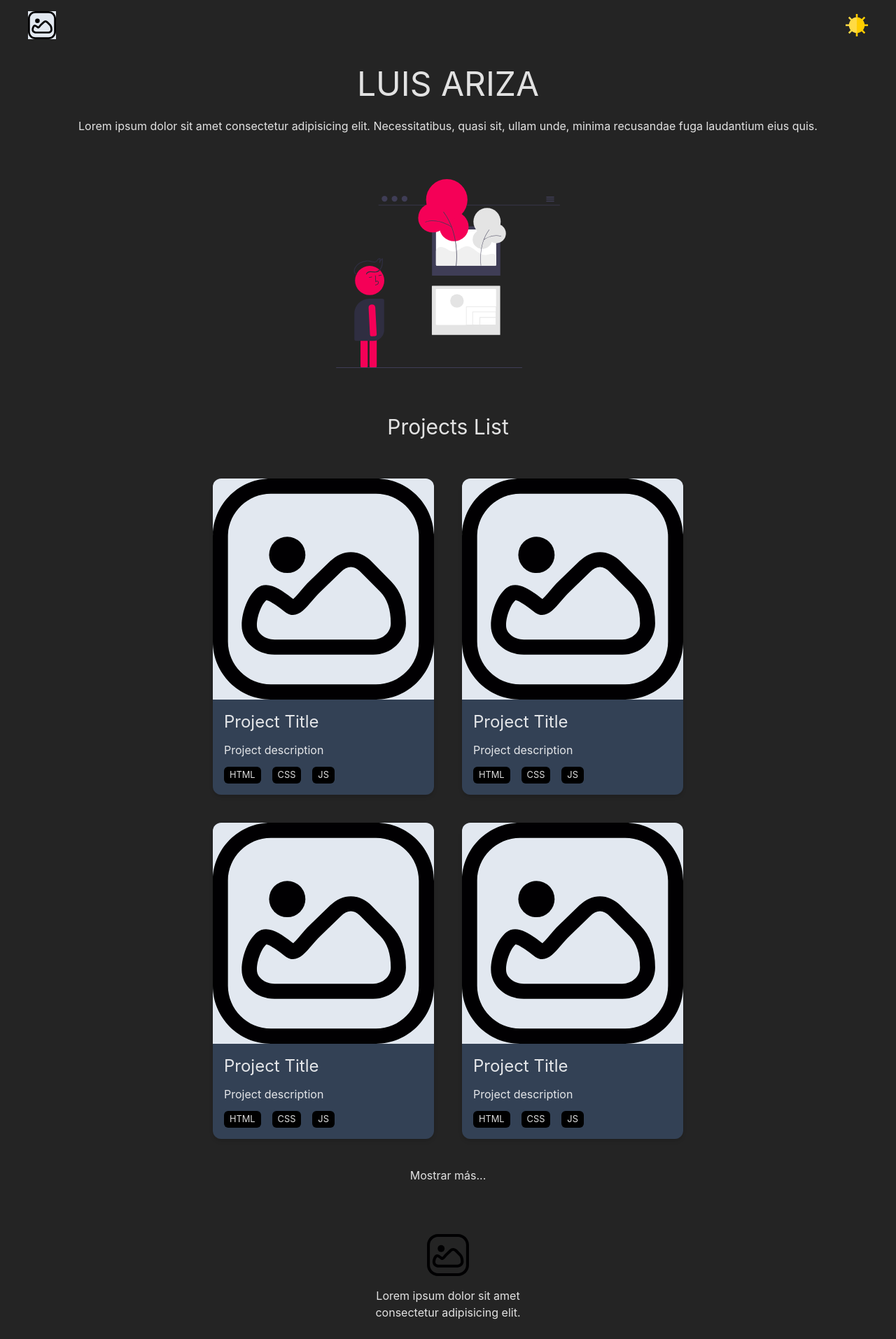
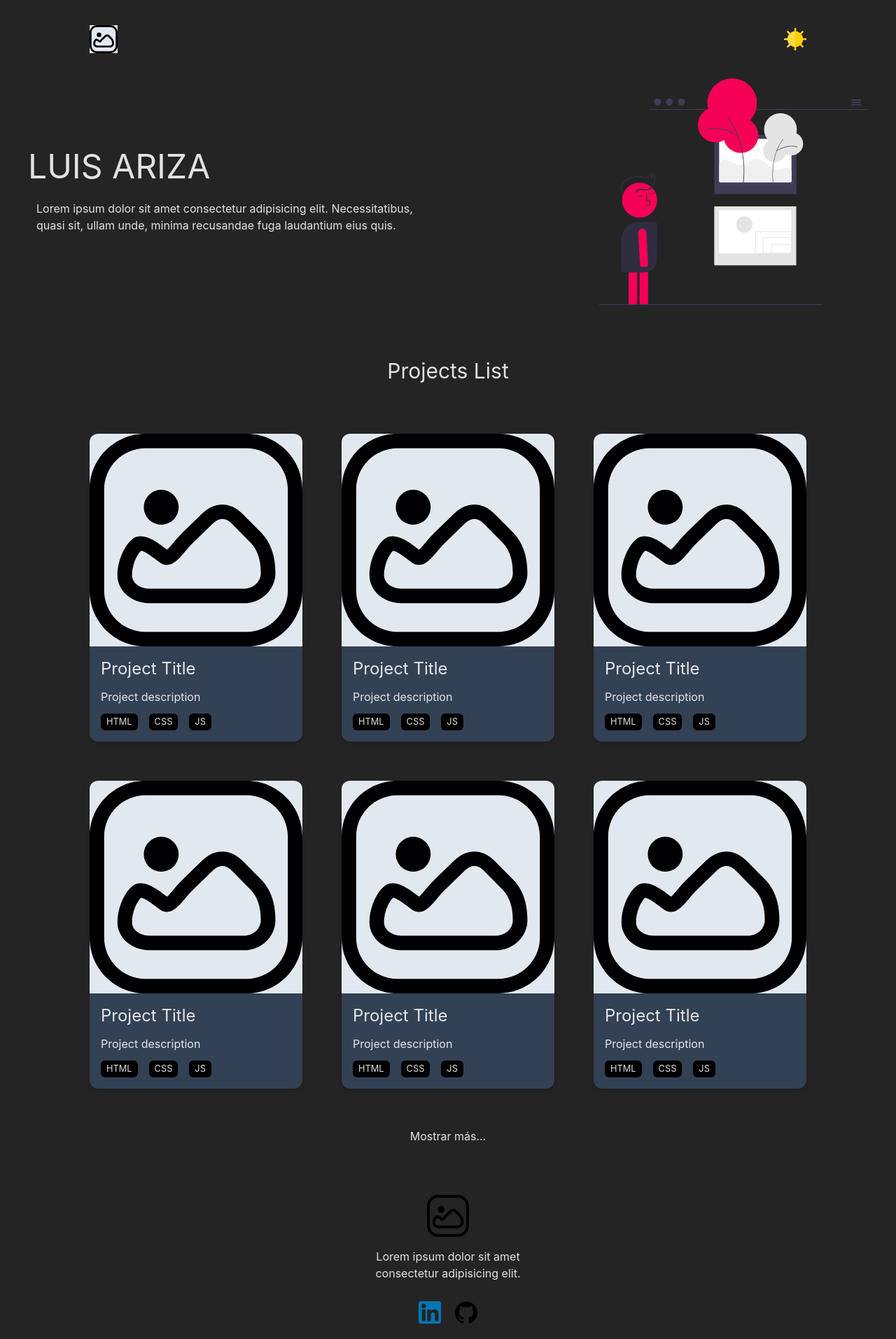
Before and after one commit to luisAriza/portfolio, a Vue app: page / in a window 1280 px wide. Shown: the top 1914 px of the page at 70% size. Built offline with nearby package versions, Linux system fonts and the light colour scheme.

Commit message:
Tablet:Estilos

```diff
--- a/src/App.vue
+++ b/src/App.vue
@@ -15,6 +15,6 @@ import TabBar from "./components/TabBar.vue";
 
 <style scoped lang="postcss">
 main {
-  @apply px-6 pt-40 pb-12 sm:px-10;
+  @apply px-6 pt-40 pb-12 sm:px-10 md:pt-10;
 }
 </style>
--- a/src/components/Footer.vue
+++ b/src/components/Footer.vue
@@ -12,7 +12,7 @@ footer
 
 <style scoped lang="postcss">
 footer {
-  @apply flex flex-col gap-4 items-center p-6 text-center sm:px-10;
+  @apply flex flex-col gap-4 items-center p-6 text-center sm:px-10 md:pb-12;
 }
 p {
   @apply w-60;
--- a/src/components/Header.vue
+++ b/src/components/Header.vue
@@ -21,18 +21,21 @@ export default {
 
 <style scoped lang="postcss">
 header {
-  @apply h-[26rem] px-6 relative sm:px-10;
+  @apply h-[26rem] px-6 relative sm:px-10 md:flex md:flex-wrap md:gap-y-5 md:h-auto md:py-5;
 }
 article {
-  @apply flex flex-col gap-6 w-full pt-6 pb-16 text-center;
+  @apply flex flex-col gap-6 w-full pt-6 pb-16 text-center md:w-1/2 md:p-0 md:justify-center md:text-left;
 }
 h1 {
   @apply text-5xl uppercase;
 }
+p {
+  @apply max-w-xl mx-auto;
+}
 figure {
-  @apply px-8;
+  @apply px-8 md:w-1/2 md:pl-10 md:pr-0 md:flex md:justify-end;
 }
 img {
-  @apply w-full max-w-xs mx-auto;
+  @apply w-full max-w-xs mx-auto md:m-0 md:max-w-sm;
 }
 </style>
--- a/src/components/Navbar.vue
+++ b/src/components/Navbar.vue
@@ -14,7 +14,7 @@ export default {
 
 <style scoped lang="postcss">
 nav {
-  @apply flex items-center justify-between py-4;
+  @apply flex items-center justify-between w-full max-w-5xl mx-auto py-4;
   -webkit-tap-highlight-color: transparent;
 }
 figure:first-child {
--- a/src/components/Projects.vue
+++ b/src/components/Projects.vue
@@ -1,6 +1,8 @@
 <template lang="pug">
 section
 	h2 Projects List
+	ProjectItem
+	ProjectItem
 	ProjectItem
 	ProjectItem
 	ProjectItem
@@ -14,12 +16,12 @@ import ProjectItem from "./ProjectItem.vue";
 
 <style scoped lang="postcss">
 section {
-  @apply grid justify-center gap-10 max-w-sm mx-auto sm:grid-cols-2 sm:max-w-2xl;
+  @apply grid justify-center gap-10 max-w-sm mx-auto sm:grid-cols-2 sm:max-w-3xl md:gap-14 lg:grid-cols-3 lg:max-w-5xl;
 }
 h2 {
-  @apply my-4 text-3xl text-center sm:col-span-2;
+  @apply my-4 text-3xl text-center sm:col-span-2 lg:col-span-3;
 }
 p {
-  @apply text-center sm:col-span-2;
+  @apply text-center sm:col-span-2 lg:col-span-3;
 }
 </style>
```
Also changed, not shown: src/style.css (+0 -11 lines).
